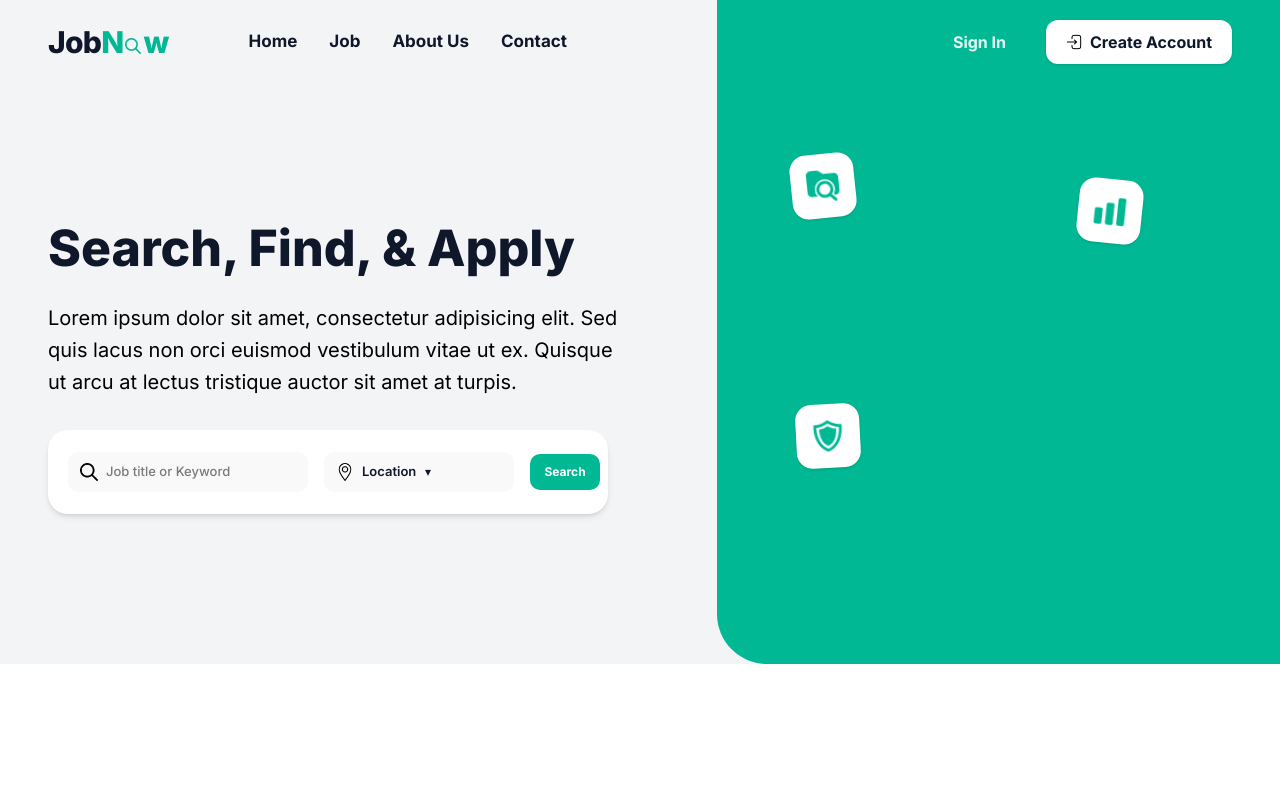
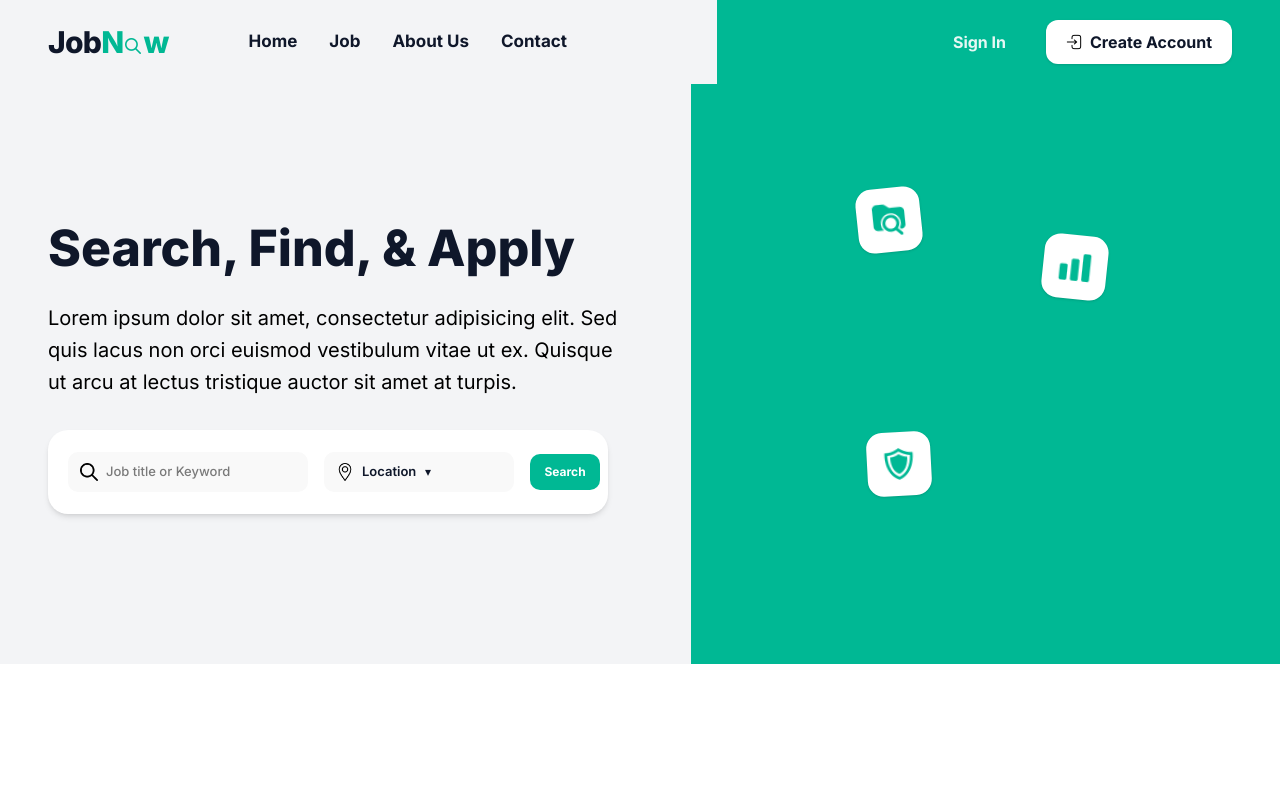
Before and after one commit to joseficani/jobnow, a Next.js app: page / in a window 1280 px wide. Shown: the top 800 px of the page. Built offline with nearby package versions, Linux system fonts and the light colour scheme.

Commit message:
updated code

```diff
--- a/components/Hero.tsx
+++ b/components/Hero.tsx
@@ -1,156 +1,12 @@
-
-// import Image from "next/image";
-
-// export default function Hero() {
-//   return (
-//     <section className="relative w-full overflow-hidden bg-[var(--left)] md:bg-[var(--left)]">
-//       <div className="pointer-events-none absolute inset-y-0 right-0 hidden md:block w-[44%] bg-[var(--brand)] rounded-bl-[50px]" />
-
-//       <div className="container mx-auto px-6 md:px-12">
-//         <div className="grid min-h-[460px] w-full md:min-h-[580px] md:grid-cols-[56%_44%]">
-//           {/* LEFT SIDE */}
-//           <div className="relative">
-//             <div className="h-full">
-//               <div className="flex h-full flex-col justify-center pb-10 pt-10 md:pb-24 md:pt-20">
-//                 <div className="w-full max-w-[760px] text-center md:max-w-none md:pr-20 md:text-left">
-//                   <h1 className="text-2xl font-extrabold text-[var(--text)] sm:text-3xl md:text-[42px] lg:text-[40px] xl:text-[50px]">
-//                     Search, Find, &amp; Apply
-//                   </h1>
-
-//                   <p className="mt-6 text-[13px] leading-6 text-black sm:text-[15px] sm:leading-7 md:text-[16px] md:leading-7 lg:text-[18px] lg:leading-8 xl:text-xl xl:leading-8">
-//                     Lorem ipsum dolor sit amet, consectetur adipisicing elit. Sed quis lacus non
-//                     orci euismod vestibulum vitae ut ex. Quisque ut arcu at lectus tristique auctor
-//                     sit amet at turpis.
-//                   </p>
-
-//                   {/* SEARCH BAR */}
-//                   <div className="mt-8">
-//                     <div
-//                       className="
-//                         mx-auto rounded-2xl bg-white p-3 shadow-md
-//                         md:mx-0 md:flex md:items-center md:rounded-[20px] md:py-0
-//                         md:h-[74px] lg:h-[80px] xl:h-[84px]
-//                        md:w-[430px] lg:w-[480px] xl:w-[560px]
-//                         md:gap-3 lg:gap-4
-//                         md:px-4 lg:px-5
-//                       "
-//                     >
-//                       <div className="flex w-full flex-nowrap items-center justify-center gap-3 md:justify-start md:gap-4">
-//                         {/* KEYWORD */}
-//                         <div
-//                           className="
-//                             flex h-[44px] min-w-0 flex-1 items-center gap-2 rounded-[10px] bg-[#f9f9f9] px-4
-//                             md:flex-none md:w-[170px]
-//                             lg:w-[200px]
-//                             xl:w-[240px]
-//                           "
-//                         >
-//                           <Image
-//                             src="/images/icon-search.png"
-//                             alt="Search"
-//                             width={18}
-//                             height={18}
-//                             className="shrink-0"
-//                           />
-//                           <input
-//                             className="w-full bg-transparent text-[13px] font-medium outline-none placeholder:text-[#7a7a7a]"
-//                             placeholder="Job title or Keyword"
-//                           />
-//                         </div>
-
-//                         {/* LOCATION */}
-//                         <div
-//                           className="
-//                             flex h-[44px] min-w-[120px] flex-1 items-center gap-2 rounded-[10px] bg-[#f9f9f9] px-4
-//                             md:flex-none md:w-[130px]
-//                             lg:w-[160px]
-//                             xl:w-[190px]
-//                           "
-//                         >
-//                           <Image
-//                             src="/images/icon-location.png"
-//                             alt="Location"
-//                             width={18}
-//                             height={18}
-//                             className="shrink-0"
-//                           />
-
-//                           <select
-//                             className="cursor-pointer appearance-none bg-transparent text-[13px] font-semibold outline-none"
-//                             defaultValue=""
-//                           >
-//                             <option value="" disabled>
-//                               Location
-//                             </option>
-//                             <option value="beirut">Beirut</option>
-//                             <option value="zahle">Zahle</option>
-//                             <option value="tripoli">Tripoli</option>
-//                             <option value="saida">Saida</option>
-//                           </select>
-
-//                           <span className="text-xs">▾</span>
-//                         </div>
-
-//                         {/* BUTTON */}
-//                         <button
-//                       className="
-//                         h-[40px] shrink-0 rounded-[10px] bg-[var(--brand)] px-4 text-[12px] font-bold text-white
-//                         md:w-[50px] md:px-0
-//                         lg:w-[60px]
-//                         xl:w-[70px]
-//                       "
-//                     >
-//                       Search
-//                     </button>
-//                       </div>
-//                     </div>
-//                   </div>
-
-//                   <div className="h-8 md:hidden" />
-//                 </div>
-//               </div>
-//             </div>
-//           </div>
-
-//           {/* RIGHT SIDE */}
-//           <div className="relative">
-//             <div className="relative -mx-6 bg-[var(--brand)] md:mx-0 md:bg-transparent">
-//               <div className="relative h-[460px] sm:h-[500px] md:h-full">
-//                 <div className="absolute inset-0 md:hidden bg-[var(--brand)] rounded-bl-[90px]" />
-
-//                 <div className="relative h-full">
-//                   <div className="absolute left-[38px] top-[40px] md:left-[80px] md:top-[70px] grid h-16 w-16 -rotate-6 place-items-center rounded-2xl bg-white shadow-sm">
-//                     <Image src="/images/tile-search.png" alt="" width={34} height={34} />
-//                   </div>
-
-//                   <div className="absolute right-[38px] top-[70px] md:right-[90px] md:top-[95px] grid h-16 w-16 rotate-6 place-items-center rounded-2xl bg-white shadow-sm">
-//                     <Image src="/images/tile-chart.png" alt="" width={34} height={34} />
-//                   </div>
-
-//                   <div className="absolute left-[38px] top-[250px] md:left-[85px] md:top-[320px] grid h-16 w-16 -rotate-3 place-items-center rounded-2xl bg-white shadow-sm">
-//                     <Image src="/images/tile-shield.png" alt="" width={34} height={34} />
-//                   </div>
-//                 </div>
-//               </div>
-//             </div>
-//           </div>
-//         </div>
-//       </div>
-//     </section>
-//   );
-// }
-
 import Image from "next/image";
 
 export default function Hero() {
   return (
-    <section className="relative w-full overflow-hidden bg-[var(--left)] md:bg-[var(--left)]">
-      <div className="pointer-events-none absolute inset-y-0 right-0 hidden md:block w-[44%] bg-[var(--brand)] rounded-bl-[50px]" />
-
-      <div className="container mx-auto px-6 md:px-12">
+    <section className="w-full overflow-hidden bg-[var(--left)] md:bg-[linear-gradient(to_right,var(--left)_56%,var(--brand)_56%)]">
+      <div className="container mx-auto px-6 md:px-8 lg:px-10 xl:px-12">
         <div className="grid min-h-[460px] w-full md:min-h-[580px] md:grid-cols-[56%_44%]">
-          <div className="relative">
-            <div className="h-full">
+          <div className="bg-[var(--left)]">
+            <div className="relative h-full">
               <div className="flex h-full flex-col justify-center pb-10 pt-10 md:pb-24 md:pt-20">
                 <div className="w-full max-w-[760px] text-center md:max-w-none md:pr-20 md:text-left">
                   <h1 className="text-2xl font-extrabold text-[var(--text)] sm:text-3xl md:text-[25px] lg:text-[40px] xl:text-[50px]">
@@ -162,6 +18,7 @@ export default function Hero() {
                     orci euismod vestibulum vitae ut ex. Quisque ut arcu at lectus tristique auctor
                     sit amet at turpis.
                   </p>
+
                   <div className="mt-8">
                     <div
                       className="
@@ -196,6 +53,7 @@ export default function Hero() {
                             placeholder="Job title or Keyword"
                           />
                         </div>
+
                         <div
                           className="
                             flex h-[40px] min-w-[110px] flex-1 items-center gap-2 rounded-[10px] bg-[#f9f9f9] px-3
@@ -227,6 +85,7 @@ export default function Hero() {
 
                           <span className="text-[10px] md:text-[9px] lg:text-xs">▾</span>
                         </div>
+
                         <button
                           className="
                             h-[36px] shrink-0 rounded-[10px] bg-[var(--brand)] px-3 text-[11px] font-bold text-white
@@ -246,24 +105,18 @@ export default function Hero() {
               </div>
             </div>
           </div>
-          <div className="relative">
-            <div className="relative -mx-6 bg-[var(--brand)] md:mx-0 md:bg-transparent">
-              <div className="relative h-[460px] sm:h-[500px] md:h-full">
-                <div className="absolute inset-0 md:hidden bg-[var(--brand)] rounded-bl-[90px]" />
+          <div className="bg-[var(--brand)]">
+            <div className="relative h-[460px] overflow-hidden rounded-bl-[90px] sm:h-[500px] md:h-full md:min-h-[580px] md:rounded-bl-[50px]">
+              <div className="absolute left-[28%] top-[18%] grid h-14 w-14 -rotate-6 place-items-center rounded-2xl bg-white shadow-sm md:h-16 md:w-16">
+                <Image src="/images/tile-search.png" alt="" width={34} height={34} />
+              </div>
 
-                <div className="relative h-full">
-                  <div className="absolute left-[38px] top-[40px] md:left-[52px] md:top-[70px] lg:left-[80px] lg:top-[70px] grid h-16 w-16 -rotate-6 place-items-center rounded-2xl bg-white shadow-sm">
-                    <Image src="/images/tile-search.png" alt="" width={34} height={34} />
-                  </div>
+              <div className="absolute right-[24%] top-[26%] grid h-14 w-14 rotate-6 place-items-center rounded-2xl bg-white shadow-sm md:h-16 md:w-16">
+                <Image src="/images/tile-chart.png" alt="" width={34} height={34} />
+              </div>
 
-                  <div className="absolute right-[38px] top-[70px] md:right-[58px] md:top-[108px] lg:right-[90px] lg:top-[95px] grid h-16 w-16 rotate-6 place-items-center rounded-2xl bg-white shadow-sm">
-                    <Image src="/images/tile-chart.png" alt="" width={34} height={34} />
-                  </div>
-
-                  <div className="absolute left-[38px] top-[250px] md:left-[58px] md:top-[320px] lg:left-[85px] lg:top-[320px] grid h-16 w-16 -rotate-3 place-items-center rounded-2xl bg-white shadow-sm">
-                    <Image src="/images/tile-shield.png" alt="" width={34} height={34} />
-                  </div>
-                </div>
+              <div className="absolute left-[30%] top-[60%] grid h-14 w-14 -rotate-3 place-items-center rounded-2xl bg-white shadow-sm md:h-16 md:w-16">
+                <Image src="/images/tile-shield.png" alt="" width={34} height={34} />
               </div>
             </div>
           </div>
```
Also changed, not shown: components/Navbar.tsx (+7 -9 lines).
